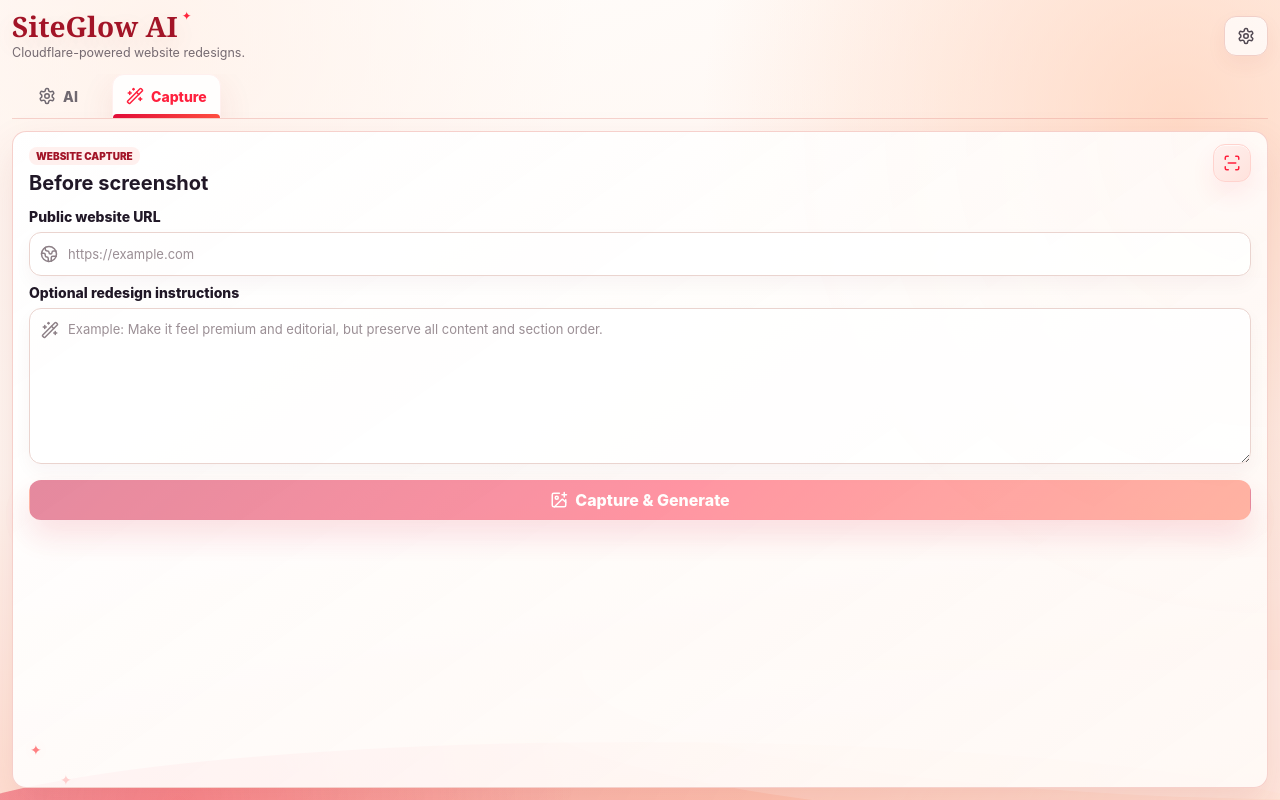
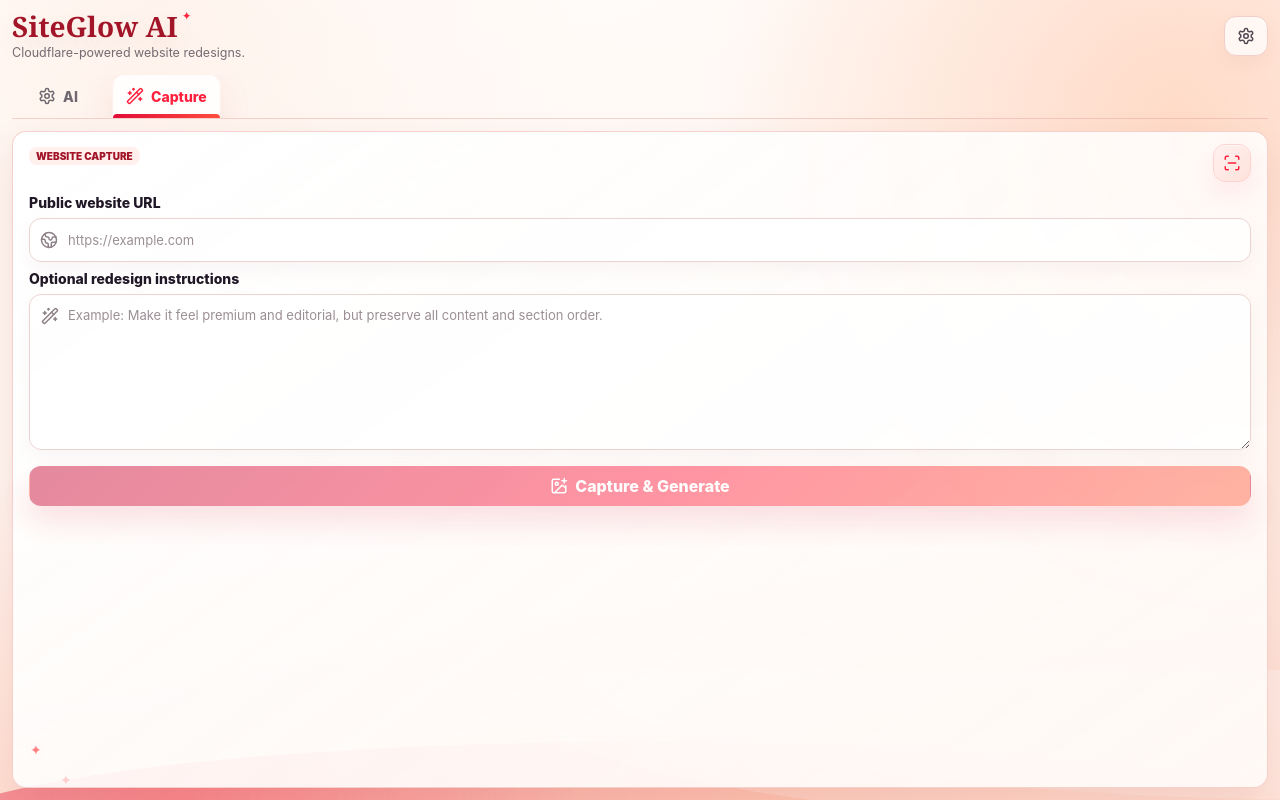
Before and after one commit to rowenapinto001/SiteGlow-AI, a React (Vite) app: page / in a window 1280 px wide. Built offline with nearby package versions, Linux system fonts and the light colour scheme; no server answers.

Commit message:
fix(ui): remove capture card subtitle

```diff
--- a/src/App.tsx
+++ b/src/App.tsx
@@ -145,7 +145,6 @@
             <div className="panel-header">
               <div>
                 <p className="eyebrow">Website Capture</p>
-                <h2>Before screenshot</h2>
               </div>
               <div className="panel-accent" aria-hidden="true">
                 <ScanLine size={22} />
```
